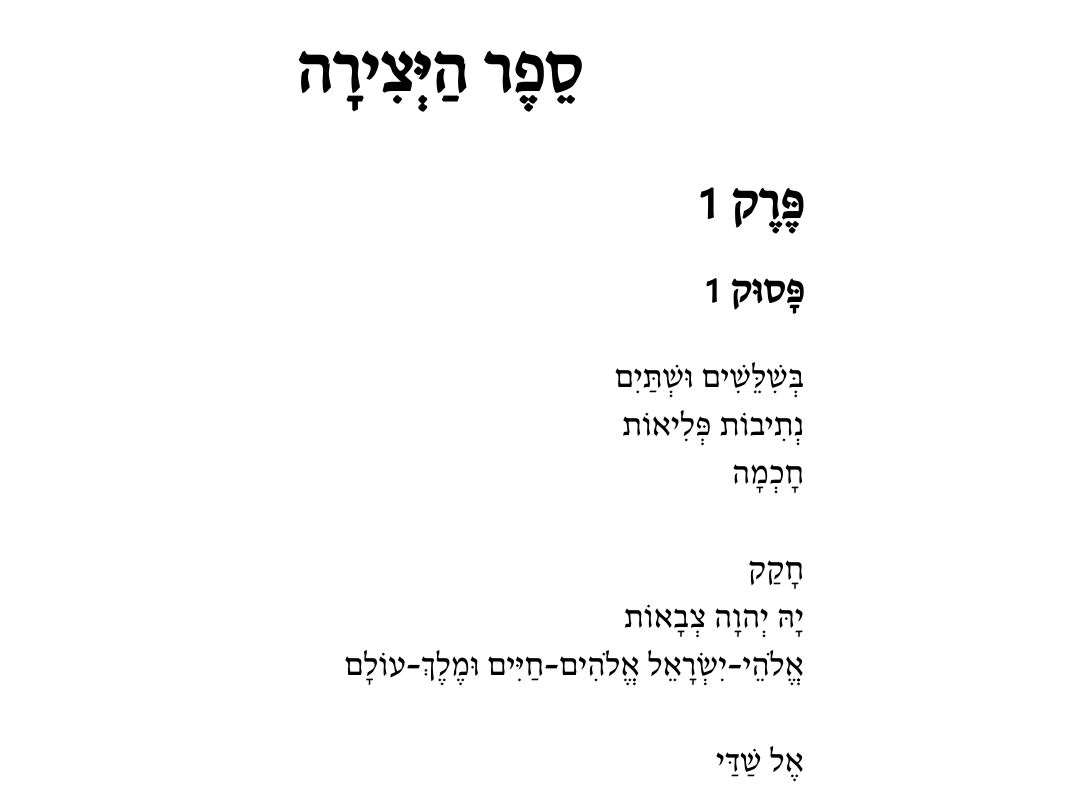
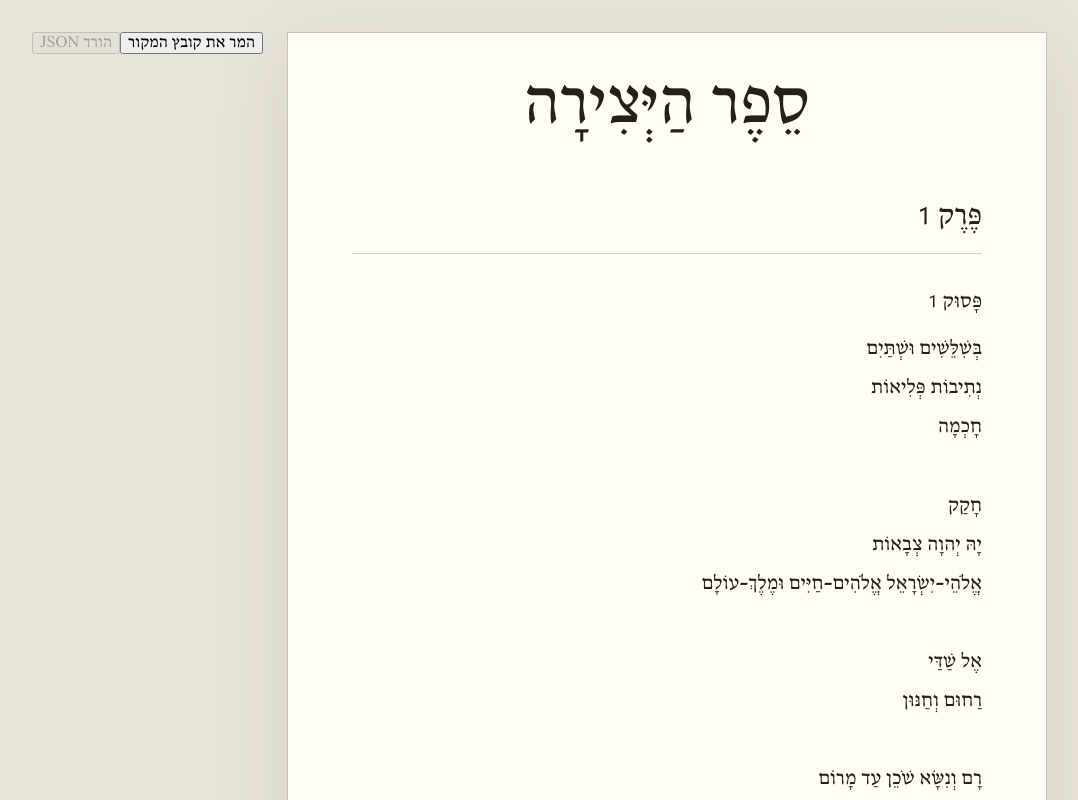
Before and after one commit to adico1/sy-explorer, a React (Vite) app in the folder my-app/: page / in a window 1280 px wide. Shown: the top 800 px of the page, without its empty margins (201-1279 px from the left). Built offline with nearby package versions, Linux system fonts and the light colour scheme.

Commit message:
Add responsive source and converter layout

```diff
--- a/my-app/src/index.css
+++ b/my-app/src/index.css
@@ -1,59 +1,22 @@
-@font-face {
-  font-family: 'StamBiblicalFont';
-  src: url('./assets/stamashkenazclm-webfont.woff') format('woff');
-}
-
-@font-face {
-  font-family: 'MenukadFont';
-  src: url('./assets/mft_narkisclassic-regular-WeTb87hM.woff') format('woff');
-}
-
-body {
-  font-family: 'MenukadFont', serif;
-}
-
-.bible-text {
-  font-family: 'ShofarRegular', serif;
-  line-height: 1.8;
-  /* מרווח שורה מוגדל כדי למנוע חיתוך של הניקוד */
-  font-size: 1.25rem;
-  /* טקסט תנ"כי מומלץ להציג בגודל קריא וברור */
-}
-
-.bible-text-2 {
-  font-family: 'ShofarRegularOblique', serif;
-  line-height: 1.8;
-  /* מרווח שורה מוגדל כדי למנוע חיתוך של הניקוד */
-  font-size: 1.25rem;
-  /* טקסט תנ"כי מומלץ להציג בגודל קריא וברור */
-}
-
-.bible-text-3 {
-  font-family: 'ShofarDemi-BoldOblique', serif;
-  line-height: 1.8;
-  /* מרווח שורה מוגדל כדי למנוע חיתוך של הניקוד */
-  font-size: 1.25rem;
-  /* טקסט תנ"כי מומלץ להציג בגודל קריא וברור */
-}
-
-.bible-text-4 {
-  font-family: 'ShofarDemi-Bold', serif;
-  line-height: 1.8;
-  /* מרווח שורה מוגדל כדי למנוע חיתוך של הניקוד */
-  font-size: 1.25rem;
-  /* טקסט תנ"כי מומלץ להציג בגודל קריא וברור */
-}
-
-main {
-  display: flex;
-  flex-direction: column;
-  justify-content: flex-start;
-  direction: rtl;
-  font-size: xx-large;
-  line-height: 3rem;
-  align-items: center;
-}
-
-section {
-  max-width: 730px;
-}
+@font-face { font-family: "Menukad"; src: url("./assets/mft_narkisclassic-regular-WeTb87hM.woff") format("woff"); }
+:root { font-family: Menukad, Georgia, serif; color: #24211b; background: #e9e4d8; font-synthesis: none; }
+* { box-sizing: border-box; }
+body { margin: 0; min-width: 320px; }
+button { font: inherit; }
+.app-shell { display: grid; grid-template-columns: minmax(0, 760px) minmax(360px, 1fr); align-items: start; gap: 24px; max-width: 1440px; margin: 0 auto; padding: 32px; }
+.app-shell > main { padding: 38px clamp(24px, 6vw, 64px); background: #fffdf6; border: 1px solid #cbc2af; box-shadow: 0 24px 70px #3b33231a; font-size: 1.22rem; line-height: 2; }
+.app-shell > main h1 { margin: 0 0 2rem; font-size: clamp(2.2rem, 5vw, 4rem); line-height: 1.1; text-align: center; }
+.app-shell > main h2 { margin: 3rem 0 1.2rem; padding-bottom: .35rem; border-bottom: 1px solid #d7cfbf; font-size: 1.8rem; }
+.app-shell > main h3 { margin: 1.8rem 0 .5rem; font-size: 1.25rem; }
+.converter { position: sticky; top: 24px; max-height: calc(100vh - 48px); overflow: hidden; border-radius: 14px; color: #f3eee3; background: #0c1714; border: 1px solid #29443b; box-shadow: 0 24px 70px #15221d33; }
+.converter__header { display: flex; justify-content: space-between; align-items: center; padding: 20px; border-bottom: 1px solid #29443b; }
+.converter__header small { color: #d8ab55; font: .72rem monospace; }
+.converter__header h2 { margin: .25rem 0 0; font-size: 1.35rem; }
+.converter__valid { color: #6dd0b2; font-size: .82rem; }
+.converter__actions { display: flex; gap: 10px; padding: 16px 20px; }
+.converter button { padding: 10px 14px; border: 1px solid #365248; border-radius: 8px; color: #f3eee3; background: #14241f; cursor: pointer; }
+.converter button:disabled { opacity: .4; cursor: not-allowed; }
+.converter .converter__primary { color: #07100e; background: #6dd0b2; border-color: #6dd0b2; font-weight: 700; }
+.converter__stats { margin: 0; padding: 0 20px 14px; color: #aab8b2; }
+.converter__output { max-height: calc(100vh - 205px); margin: 0; padding: 20px; overflow: auto; border-top: 1px solid #29443b; direction: ltr; text-align: left; color: #d7e1dd; background: #09120f; font: .78rem/1.55 monospace; white-space: pre-wrap; overflow-wrap: anywhere; }
+@media (max-width: 960px) { .app-shell { grid-template-columns: 1fr; padding: 16px; } .converter { position: static; grid-row: 1; max-height: none; } .converter__output { max-height: 55vh; } }
```
